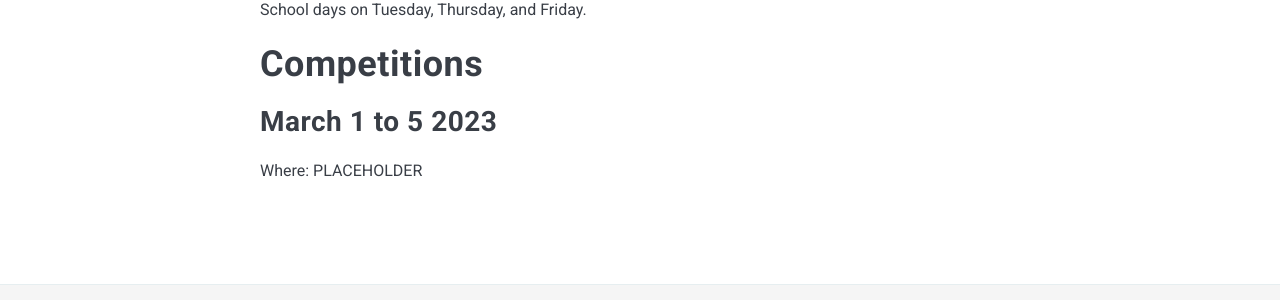
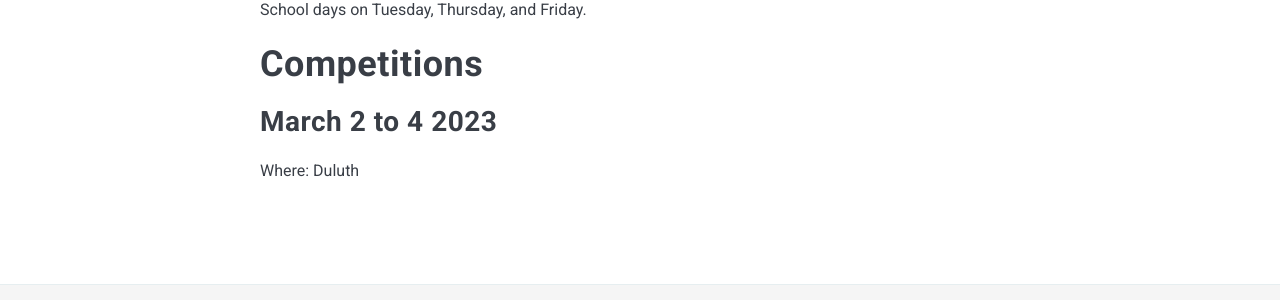
Before and after one commit to Robohuskie2574/Robohuskie2574.github.io, a Jekyll site: the page built from _pages/Schedule.md, in a window 1280 px wide. Shown: the part 529-829 px from the top of the page. Built offline with Jekyll 4.4.1, drawn with Linux system fonts in a browser that asks for light colours; nearby versions of some CDN libraries.

Commit message:
Update Schedule.md

```diff
--- a/_pages/Schedule.md
+++ b/_pages/Schedule.md
@@ -8,5 +8,5 @@ permalink: /Schedule/
 ## Practice/Build
 School days on Tuesday, Thursday, and Friday.
 # Competitions
-## March 1 to 5 2023
-Where: PLACEHOLDER
+## March 2 to 4 2023
+Where: Duluth
```
